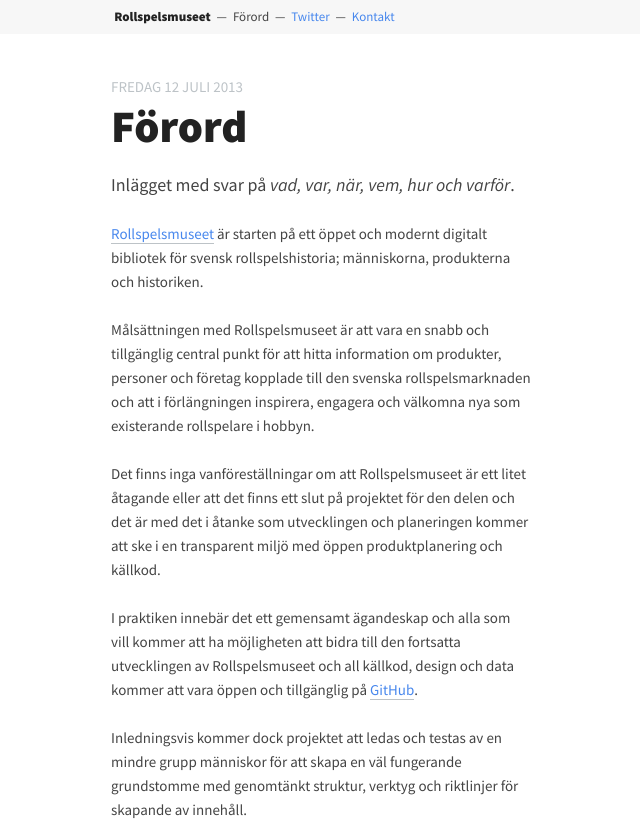
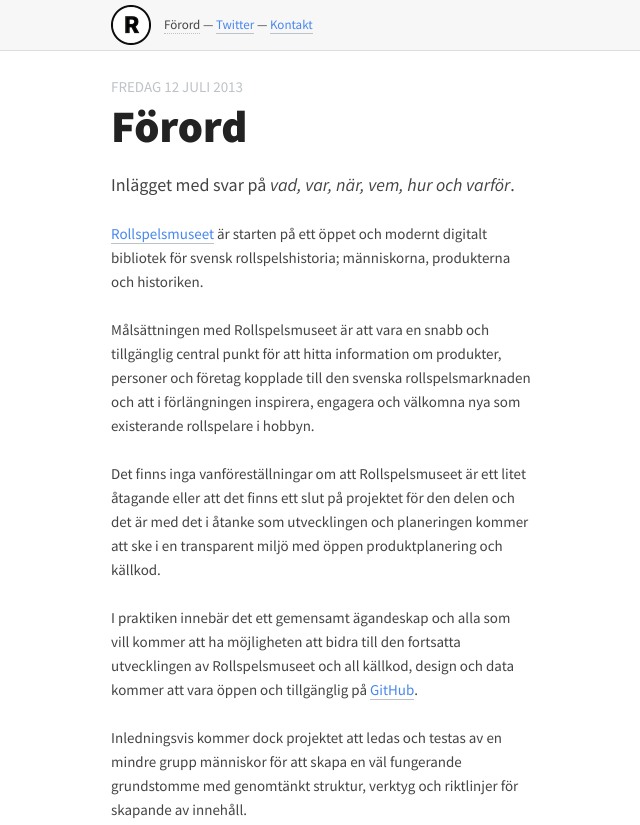
Before and after one commit to rollspelsmuseet/landing-page, a plain HTML site: page artiklar/forord/index.html in a window 1280 px wide. Shown: the top 825 px of the page, without its empty margins (319-959 px from the left). Drawn offline with Linux system fonts and the light colour scheme.

Commit message:
Update site header design

```diff
--- a/artiklar/forord/index.html
+++ b/artiklar/forord/index.html
@@ -76,26 +76,28 @@ hr {
   height: 1px;
 }
 
-header {
+.header {
   background: #F7F7F7;
-  font-size: 13px;
-  margin-bottom: 3em;
-  padding: .5em;
+  border-bottom: 1px solid #DDD;
+  line-height: 50px;
   position: absolute;
-  top: 0;
-  left: 0;
-  right: 0;
+  top: 0; left: 0; right: 0;
 }
 
-header p {
+.header div {
+  font-size: 13px;
   margin: 0 auto;
   max-width: 420px;
+  position: relative;
 }
 
-header a {
-  border: 0 !important;
-  display: inline-block;
-  margin: 0 .25em;
+.header img {
+  float: left;
+  margin: 5px 1em 0 0;
+}
+
+.header a:visited {
+  color: #4787ED;
 }
 
 aside {
@@ -105,10 +107,10 @@ aside {
 
 </style>
 
-<header>
-  <p>
-    <a href="/" rel="home">Rollspelsmuseet</a> — <a>Förord</a> — <a href="https://twitter.com/rollspelsmuseet">Twitter</a> — <a href="mailto:info@rollspelsmuseet.se">Kontakt</a>
-  </p>
+<header class="header">
+  <div>
+    <a href="/" rel="home"><img src="/assets/images/rm-logo@2x.png" alt="Rollspelsmuseet" height="40" width="40"></a> <a>Förord</a> — <a href="https://twitter.com/rollspelsmuseet">Twitter</a> — <a href="mailto:info@rollspelsmuseet.se">Kontakt</a>
+  </div>
 </header>
 
 <article>
```
Also changed, not shown: assets/images/rm-logo@2x.png (added).
